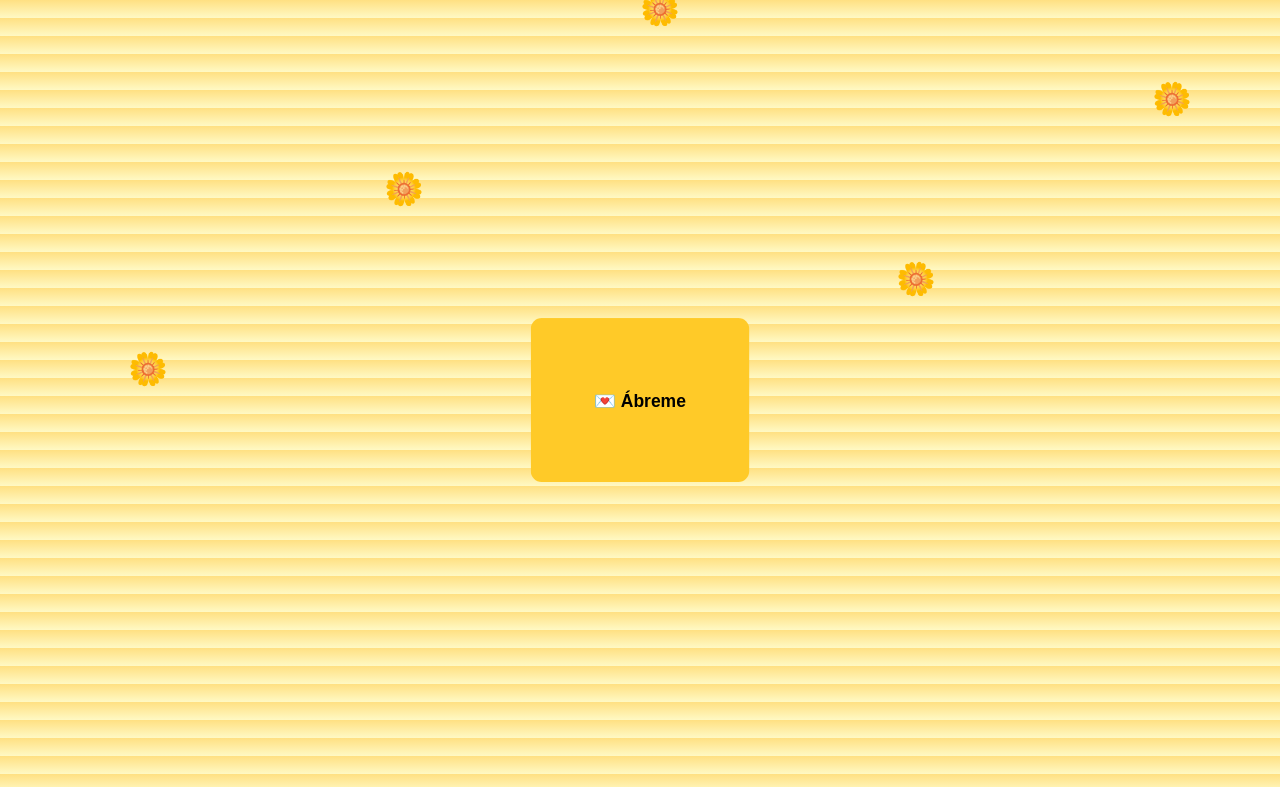
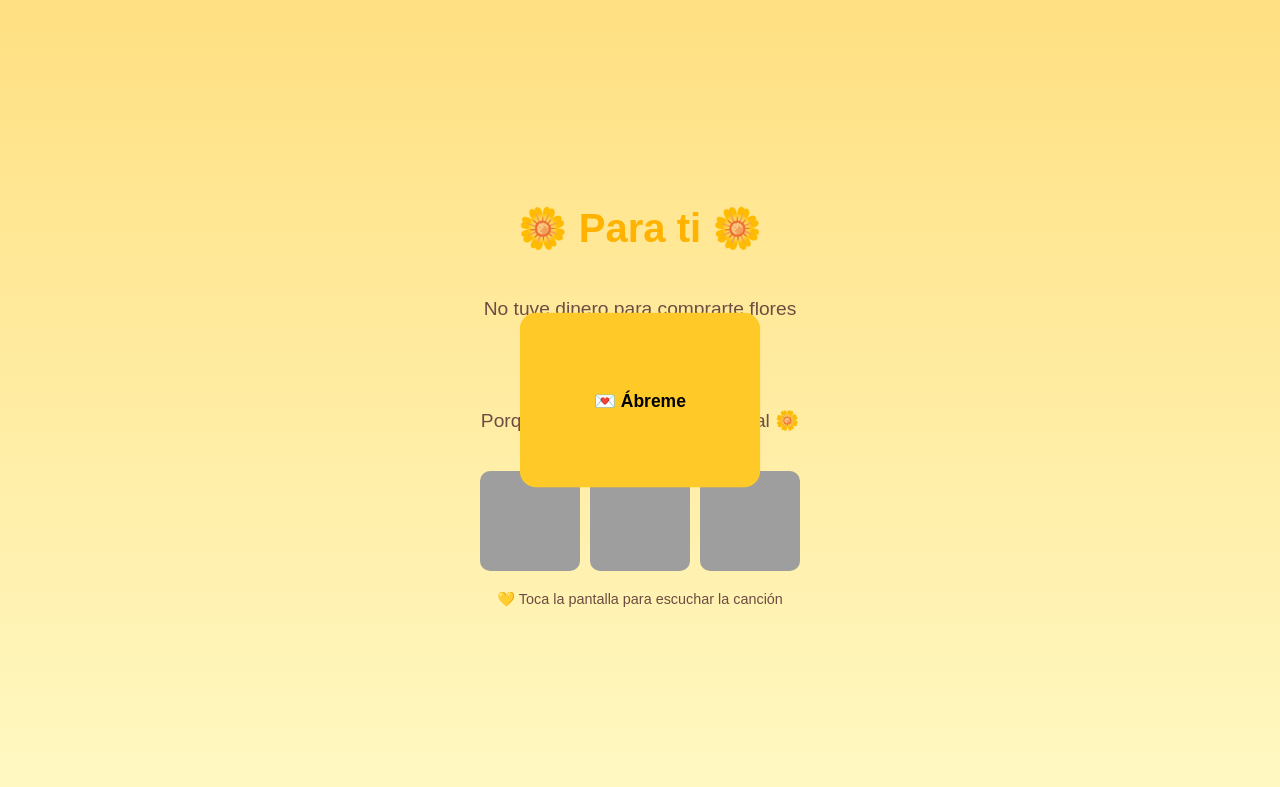
Before and after one commit to robotjavo/yo, a plain HTML site: page index.html in a window 1280 px wide. Shown: the top 787 px of the page. Drawn offline with Linux system fonts and the light colour scheme; grey boxes are pictures that could not be loaded.

Commit message:
Update index.html

```diff
--- a/index.html
+++ b/index.html
@@ -15,14 +15,14 @@
 /* SOBRE */
 .sobre {
     position: absolute;
-    width: 200px;
-    height: 150px;
+    width: 220px;
+    height: 160px;
     background: #ffca28;
     top: 50%;
     left: 50%;
     transform: translate(-50%, -50%);
     cursor: pointer;
-    border-radius: 10px;
+    border-radius: 15px;
     display: flex;
     justify-content: center;
     align-items: center;
@@ -35,17 +35,44 @@
     50% { transform: translate(-50%, -50%) scale(1.1); }
 }
 
-/* CARTA */
-.carta {
+/* CONTENIDO */
+.contenido {
     display: none;
+    height: 100vh;
+    width: 100%;
+    display: flex;
+    flex-direction: column;
+    justify-content: center; /* CENTRADO VERTICAL */
+    align-items: center;     /* CENTRADO HORIZONTAL */
     text-align: center;
     padding: 20px;
-    color: #6d4c41;
-    animation: aparecer 2s ease-in-out;
+    box-sizing: border-box;
 }
 
+/* TEXTO */
 h1 {
     color: #ffb300;
+    font-size: 2.5em;
+}
+
+p {
+    font-size: 1.2em;
+    color: #6d4c41;
+    max-width: 400px;
+}
+
+/* GALERÍA */
+.galeria {
+    margin-top: 20px;
+    display: flex;
+    gap: 10px;
+}
+
+.galeria img {
+    width: 100px;
+    height: 100px;
+    object-fit: cover;
+    border-radius: 10px;
 }
 
 /* FLORES */
@@ -59,27 +86,35 @@
     0% { transform: translateY(-100px); }
     100% { transform: translateY(100vh); }
 }
-
-@keyframes aparecer {
-    from { opacity: 0; }
-    to { opacity: 1; }
-}
 </style>
 
 </head>
 <body>
 
+<!-- SOBRE -->
 <div class="sobre" onclick="abrirCarta()">
 💌 Ábreme
 </div>
 
-<div class="carta" id="carta">
+<!-- CONTENIDO -->
+<div class="contenido" id="contenido">
     <h1>🌼 Para ti 🌼</h1>
+
     <p>
         No tuve dinero para comprarte flores amarillas...<br><br>
         pero hice esto para ti 💛<br><br>
-        Porque eres alguien muy especial 🌼<br><br>
-        💛🌼TE AMO GUERITA HERMOSA🌼
+        Porque eres alguien muy especial 🌼
+    </p>
+
+    <!-- FOTOS -->
+    <div class="galeria">
+        <img src="https://picsum.photos/200?1">
+        <img src="https://picsum.photos/200?2">
+        <img src="https://picsum.photos/200?3">
+    </div>
+
+    <p style="margin-top:20px; font-size:0.9em;">
+        💛 Toca la pantalla para escuchar la canción
     </p>
 </div>
 
@@ -98,12 +133,16 @@
 <script>
 function abrirCarta() {
     document.querySelector(".sobre").style.display = "none";
-    document.getElementById("carta").style.display = "block";
+    document.getElementById("contenido").style.display = "flex";
+}
 
-    // iniciar música
-    document.getElementById("player").src =
-    "https://www.youtube.com/watch?v=yl3GDni9WCQ&list=RDyl3GDni9WCQ&start_radio=1";
-}
+// música al tocar pantalla
+document.body.addEventListener("click", function () {
+    let player = document.getElementById("player");
+    if (!player.src) {
+        player.src = "https://www.youtube.com/embed/p_1Osm5xE5Y?autoplay=1&loop=1&playlist=p_1Osm5xE5Y";
+    }
+});
 </script>
 
 </body>
```
